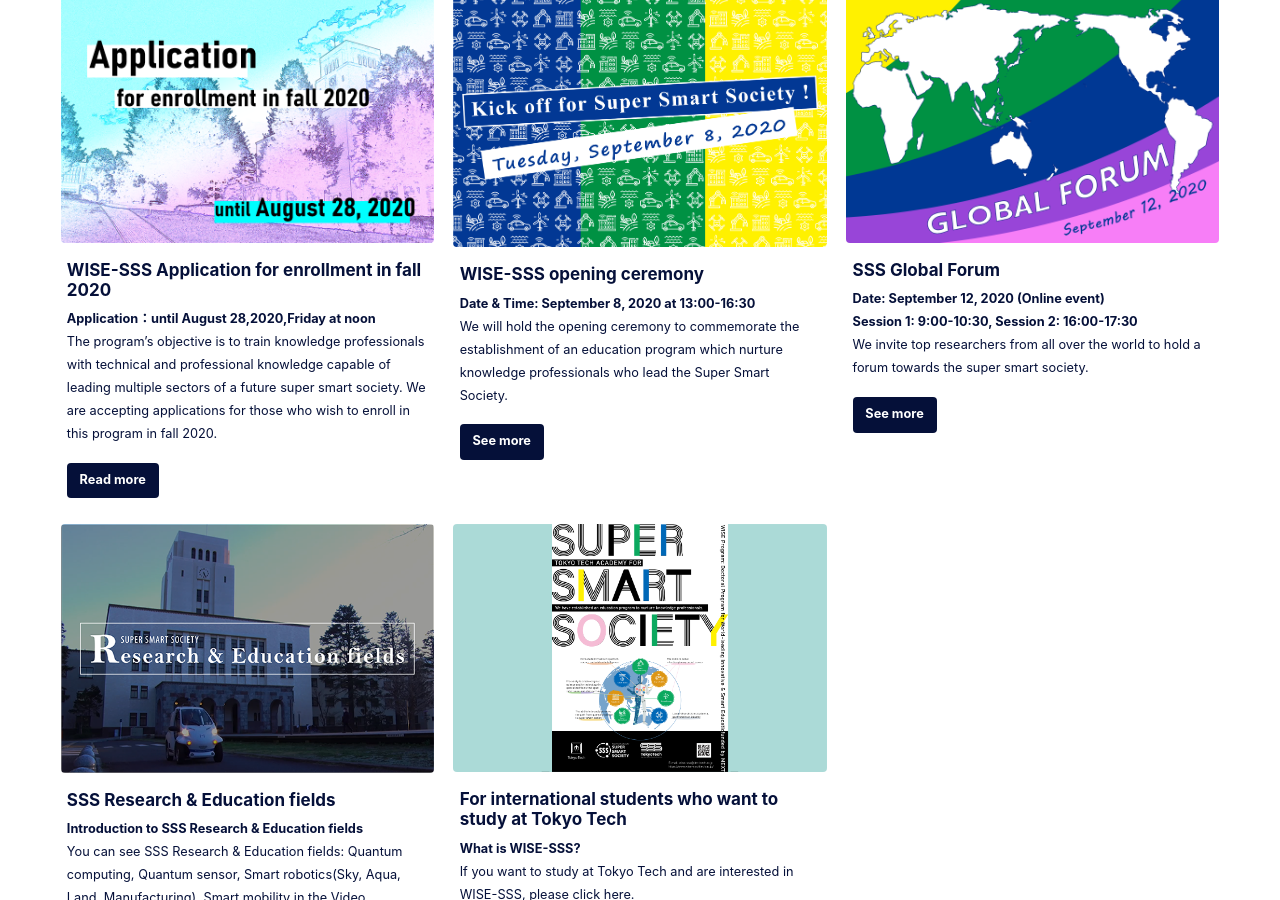
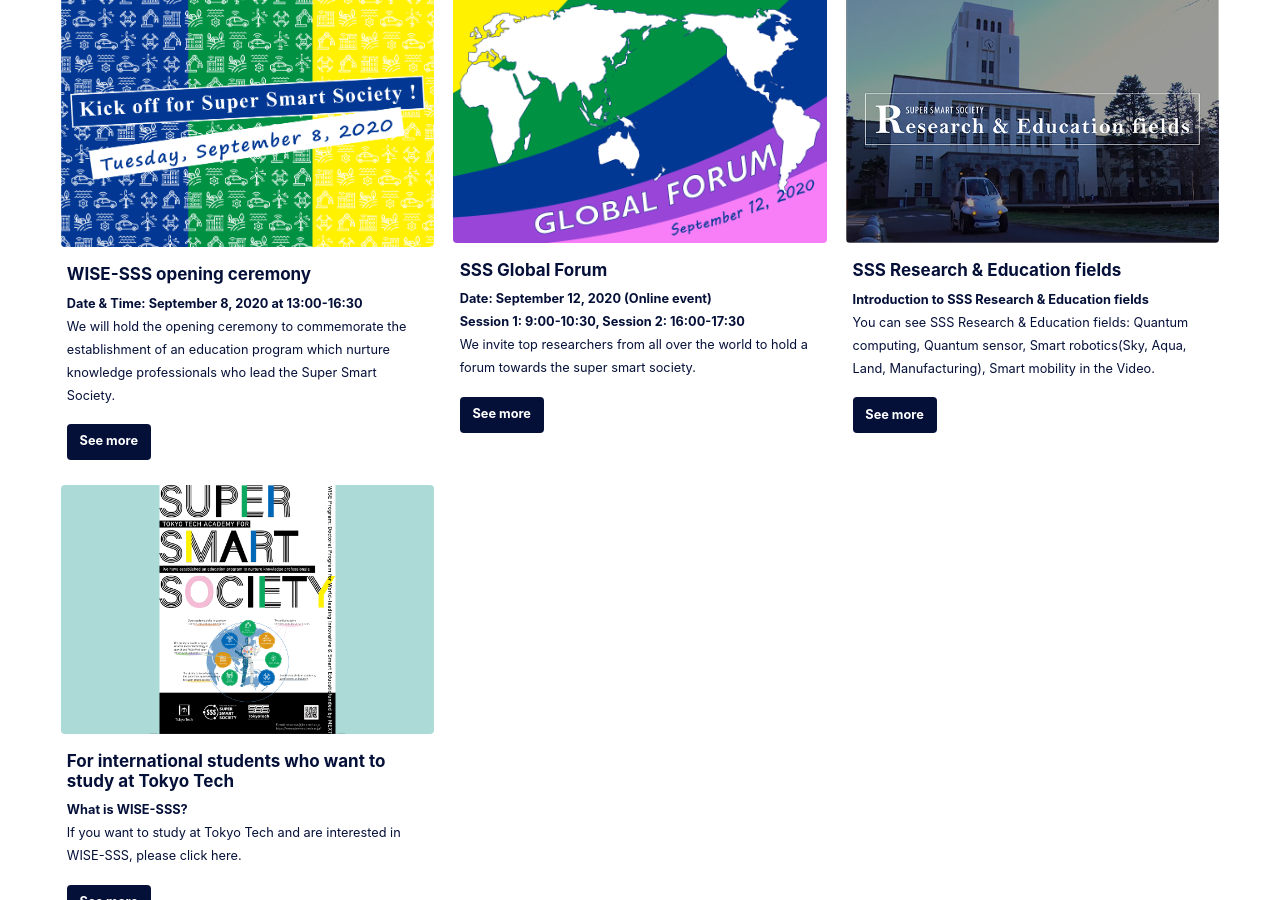
Before and after one commit to fl1d/w0ex.github.io, a Jekyll site: the page built from _pages/home_en.md, in a window 1280 px wide and 900 px high, scrolled down 526 px. Built offline with Jekyll 4.4.1, drawn with Linux system fonts in a browser that asks for light colours; cached includes are drawn as plain includes; nearby versions of some CDN libraries.

Commit message:
Update home_en.md

```diff
--- a/_pages/home_en.md
+++ b/_pages/home_en.md
@@ -32,15 +32,6 @@
 #   - title: "Tokyo Tech Academy for Super Smart Society cultivate super doctor leading future society, based on the fusion of society-collaborated education (open education) and interdisciplinary collaboration reseach (open innovation)"
 
 feature_row:
-
-  - image_path: /assets/images/application.png
-    alt: "WISE-SSS Application for enrollment in fall 2020"
-    title: "WISE-SSS Application for enrollment in fall 2020"
-    excerpt: "<B>Application：until August 28,2020,Friday at noon</B><br>The
-    program's objective is to train knowledge professionals with technical and professional knowledge capable of leading multiple sectors of a future super smart society. We are accepting applications for those who wish to enroll in this program in fall 2020."
-    url: "/guide_en/"
-    btn_label: "Read more"
-    btn_class: "btn--primary"
 
   - image_path: /assets/images/kickoff_20200807.png
     alt: "WISE-SSS opening ceremony"
```
